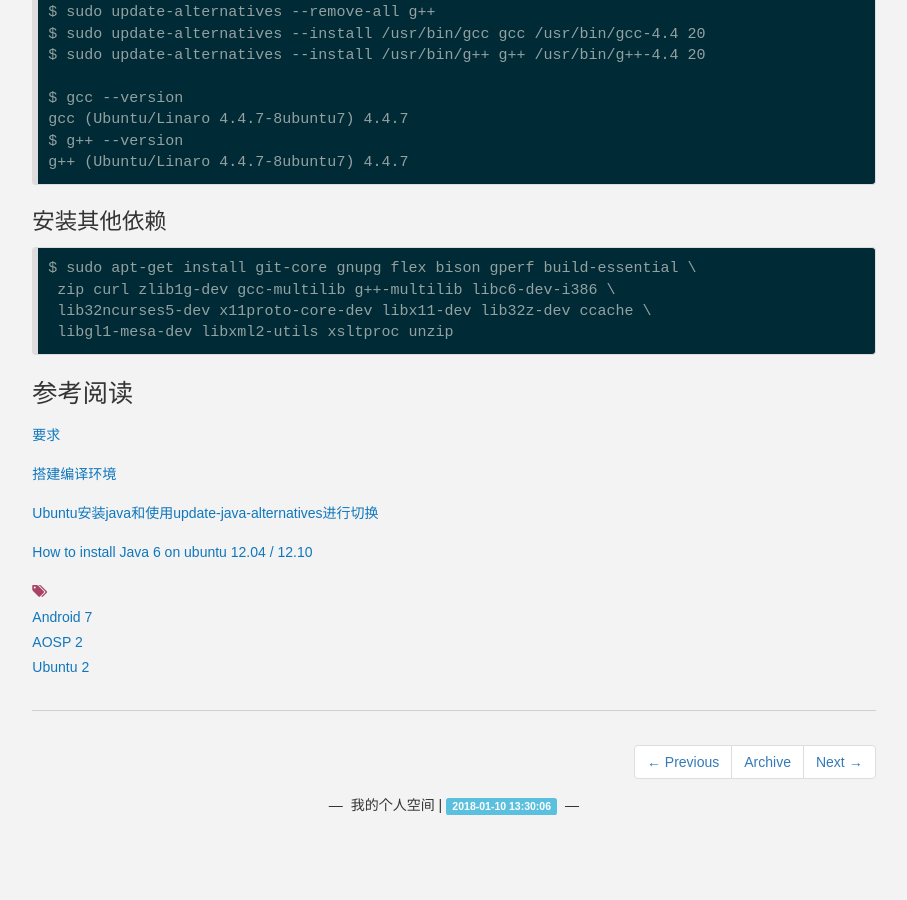
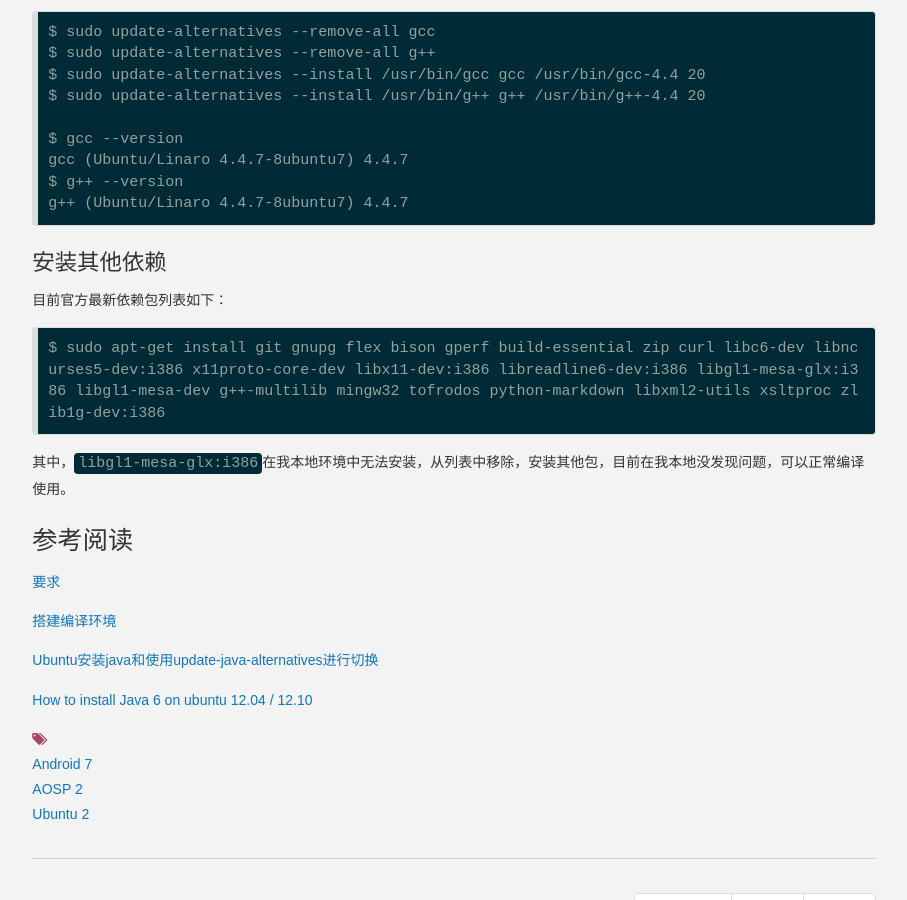
Before and after one commit to daemon369/daemon369.github.io, a Jekyll site: the page built from _posts/2018-01-03-01-aosp-2.3-1-002-setup-environment.md, in a window 1280 px wide and 900 px high, scrolled down 1208 px. Shown: the whole window, without its empty margins (186-1093 px from the left). Built offline with Jekyll 4.4.1, drawn with Linux system fonts in a browser that asks for light colours; nearby versions of some CDN libraries; comment, search, counter and statistics services are not loaded; before the commit the page ends 2061 px from its top, so only the background shows below that; some of the changed text lies outside the part shown.

Commit message:
set environment for aosp

```diff
--- a/_posts/2018-01-03-01-aosp-2.3-1-002-setup-environment.md
+++ b/_posts/2018-01-03-01-aosp-2.3-1-002-setup-environment.md
@@ -15,6 +15,8 @@
 `AOSP`源码只能在`Linux`或`macOS`操作系统中编译，`Android2.3`及更高版本只支持`64位`环境。这里学习在`Ubuntu 12.04LTS`操作系统中搭建编译环境。
 
 ## JDK
+
+`Android2.3`源码编译需要`Java JDK 6`，详细的对应关系参看[官方列表](https://source.android.com/source/requirements#jdk)。
 
 目前`JDK6`已经无法通过官方源或`PPA`直接下载安装，需要手动从官网下载，且需要注册`Oracle`账户才能下载。下载地址：[Java SE 6 Downloads](http://www.oracle.com/technetwork/java/javase/downloads/java-archive-downloads-javase6-419409.html)
 
@@ -61,10 +63,11 @@
 
 ## 安装其他依赖
 
-    $ sudo apt-get install git-core gnupg flex bison gperf build-essential \
-     zip curl zlib1g-dev gcc-multilib g++-multilib libc6-dev-i386 \
-     lib32ncurses5-dev x11proto-core-dev libx11-dev lib32z-dev ccache \
-     libgl1-mesa-dev libxml2-utils xsltproc unzip
+目前官方最新依赖包列表如下：
+
+    $ sudo apt-get install git gnupg flex bison gperf build-essential zip curl libc6-dev libncurses5-dev:i386 x11proto-core-dev libx11-dev:i386 libreadline6-dev:i386 libgl1-mesa-glx:i386 libgl1-mesa-dev g++-multilib mingw32 tofrodos python-markdown libxml2-utils xsltproc zlib1g-dev:i386
+
+其中，`libgl1-mesa-glx:i386`在我本地环境中无法安装，从列表中移除，安装其他包，目前在我本地没发现问题，可以正常编译使用。
 
 # 参考阅读
 
```
